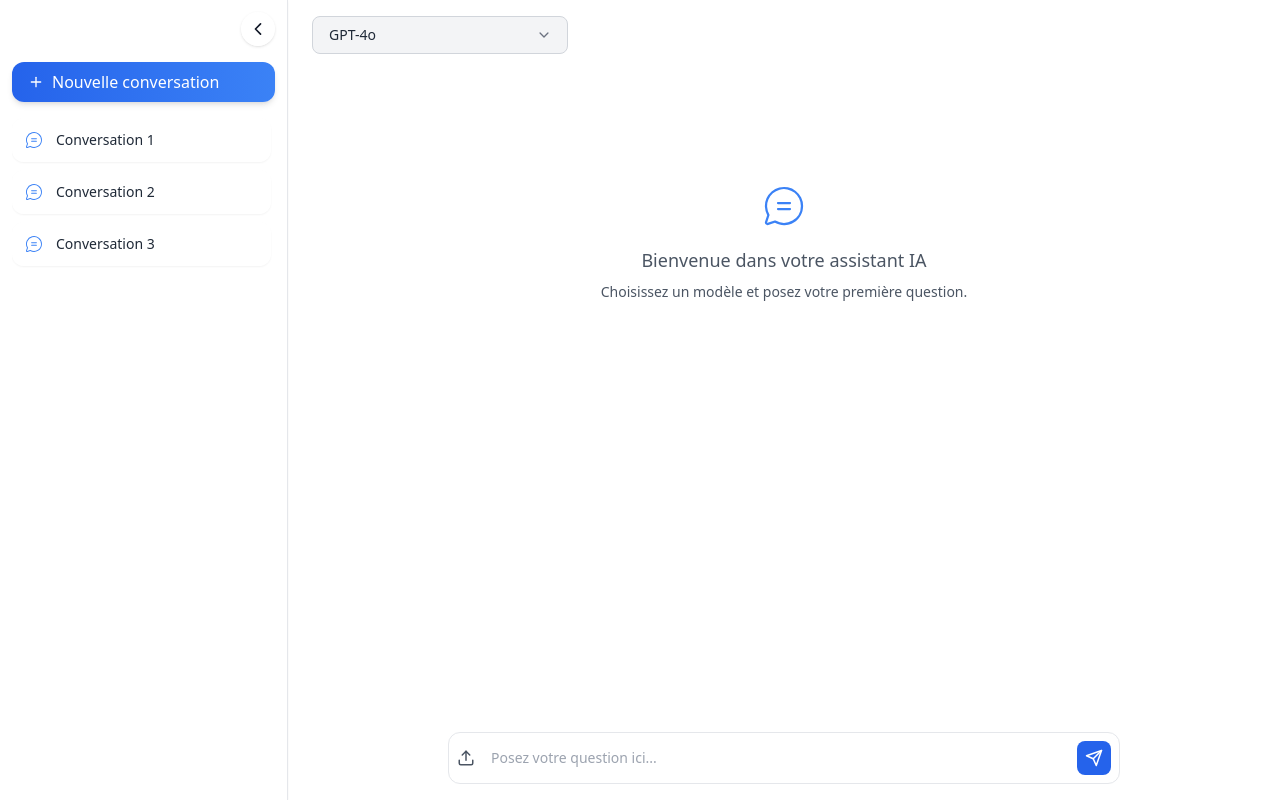
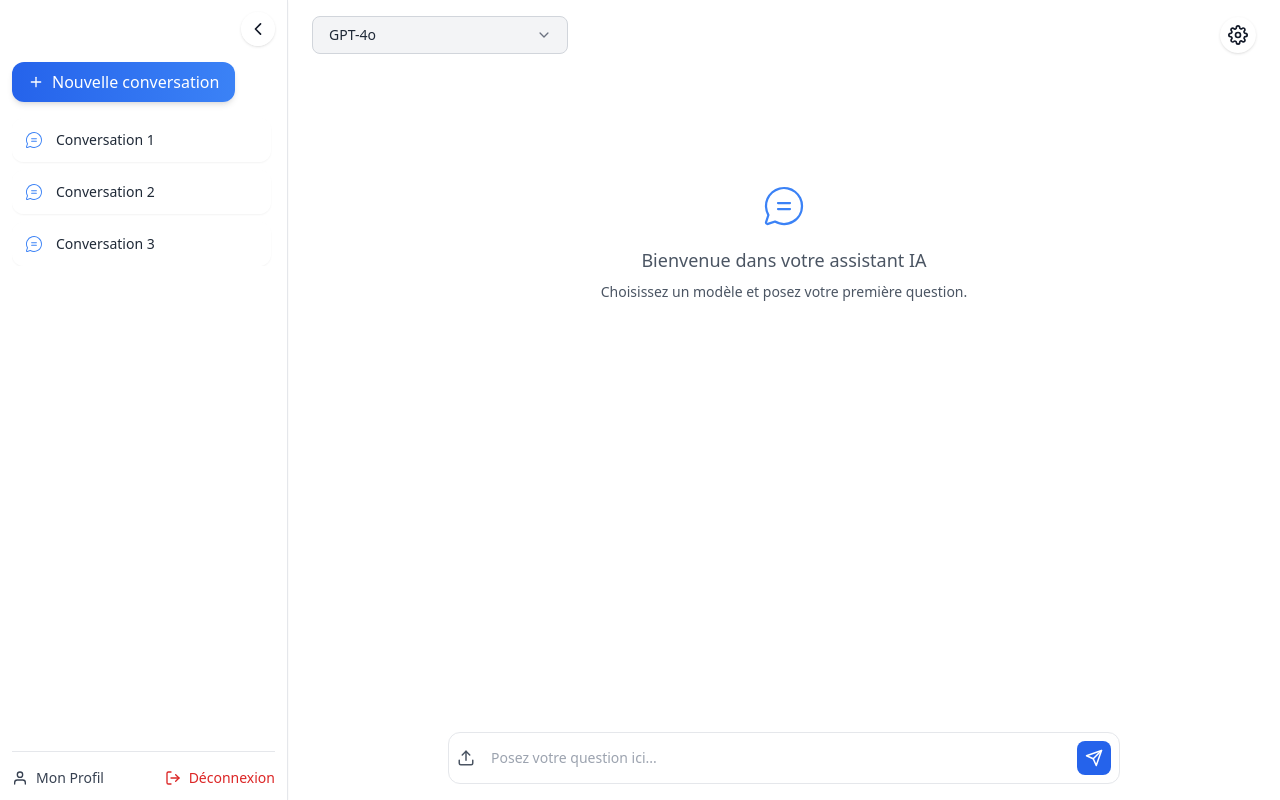
Before and after one commit to liljoker06/ComplySummarize-IA, a React (Vite) app in the folder frontend/: page /conversation in a window 1280 px wide. Built offline with nearby package versions, Linux system fonts and the light colour scheme.

Commit message:
Ajout de la navigation vers les paramètres et le profil dans le composant Chat, et mise à jour de la logique de déconnexion dans la Sidebar

```diff
--- a/frontend/src/components/Chat.jsx
+++ b/frontend/src/components/Chat.jsx
@@ -5,6 +5,8 @@ import { useEffect } from 'react'
 import ModelSelector from './ModelSelector'
 import { IoChevronForward } from 'react-icons/io5'
 import { RxDotFilled } from 'react-icons/rx'
+import { useNavigate } from 'react-router-dom'
+import { FiSettings } from 'react-icons/fi'
 
 
 
@@ -16,6 +18,7 @@ export default function Chat({ toggleSidebar }) {
     const fileInputRef = useRef(null)
     const [isDragging, setIsDragging] = useState(false)
     const [isTyping, setIsTyping] = useState(false)
+    const navigate = useNavigate()
 
 
 
@@ -97,8 +100,7 @@ export default function Chat({ toggleSidebar }) {
 
             <div className="flex-1 flex flex-col px-6 py-4 ">
 
-                {/* Bouton pour ouvrir la sidebar (visible en mobile uniquement) */}
-                {/* Chevron + Sélecteur dans la même ligne */}
+      {/* Mobile */}
       <div className="md:hidden mb-4 flex items-center gap-2">
         <button
           onClick={toggleSidebar}
@@ -109,11 +111,23 @@ export default function Chat({ toggleSidebar }) {
         <div className="flex-1">
           <ModelSelector />
         </div>
+        <button
+          onClick={() => navigate('/settings')}
+          className="p-2 rounded-full bg-white dark:bg-gray-700 hover:bg-gray-100 dark:hover:bg-gray-600 shadow"
+        >
+          <FiSettings size={20} />
+        </button>
       </div>
 
-                {/* Desktop : Select seul */}
-                <div className="hidden md:block mb-4">
+      {/* Desktop */}
+      <div className="hidden md:flex mb-4 items-center justify-between">
         <ModelSelector />
+        <button
+          onClick={() => navigate('/settings')}
+          className="p-2 rounded-full bg-white dark:bg-gray-700 hover:bg-gray-100 dark:hover:bg-gray-600 shadow ml-2"
+        >
+          <FiSettings size={20} />
+        </button>
       </div>
 
 
--- a/frontend/src/components/Sidebar.jsx
+++ b/frontend/src/components/Sidebar.jsx
@@ -1,19 +1,30 @@
 import { IoChevronBack, IoChevronForward } from 'react-icons/io5'
-import { FiPlus } from 'react-icons/fi'
+import { FiPlus, FiLogOut, FiUser } from 'react-icons/fi'
 import { PiChatCircleTextLight } from 'react-icons/pi'
+import { useNavigate } from 'react-router-dom'
 
 export default function Sidebar({ isOpen, toggleSidebar }) {
+  const navigate = useNavigate()
+
+  const handleLogout = () => {
+    // Ajoute ta logique de déconnexion ici (ex: suppression token, redirection)
+    console.log('Déconnexion')
+    navigate('/login')
+  }
+
   return (
     <div
       className={`
         fixed md:relative top-0 left-0 z-50
         h-full bg-white/70 dark:bg-gray-800/50
         backdrop-blur-md border-r border-gray-200 dark:border-gray-700 shadow-sm
-        p-3 flex flex-col transition-all duration-300 ease-in-out
+        p-3 flex flex-col justify-between
+        transition-all duration-300 ease-in-out
         ${isOpen ? 'translate-x-0 w-full md:w-72' : '-translate-x-full w-full md:w-16'}
         md:translate-x-0
       `}
     >
+      <div>
         {/* Toggle Button */}
         <div className="flex justify-end mb-4">
           <button
@@ -53,5 +64,24 @@ export default function Sidebar({ isOpen, toggleSidebar }) {
           ))}
         </div>
       </div>
+
+      {/* Footer: Profil + Déconnexion */}
+      <div className="mt-4 pt-4 border-t border-gray-200 dark:border-gray-700 flex justify-between items-center">
+        <button
+          onClick={() => navigate('/profile')}
+          className="flex items-center gap-2 text-sm text-gray-700 dark:text-gray-200 hover:text-blue-600 transition"
+        >
+          <FiUser size={16} />
+          {isOpen && <span>Mon Profil</span>}
+        </button>
+        <button
+          onClick={handleLogout}
+          className="flex items-center gap-2 text-sm text-red-600 hover:text-red-800 transition"
+        >
+          <FiLogOut size={16} />
+          {isOpen && <span>Déconnexion</span>}
+        </button>
+      </div>
+    </div>
   )
 }
```
Lines whose indentation alone changed are shown as unchanged.
